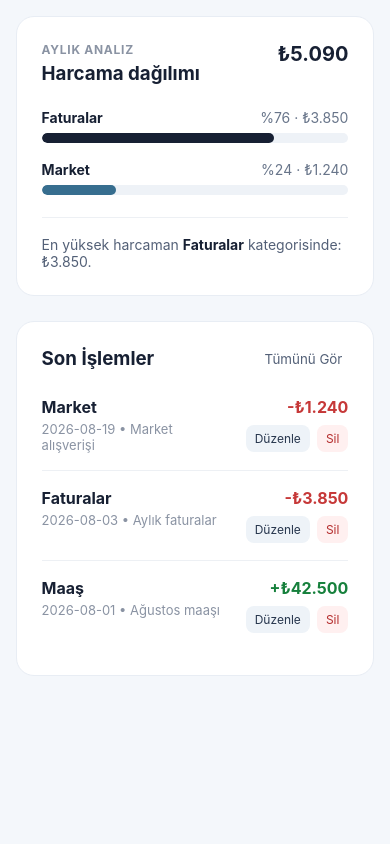
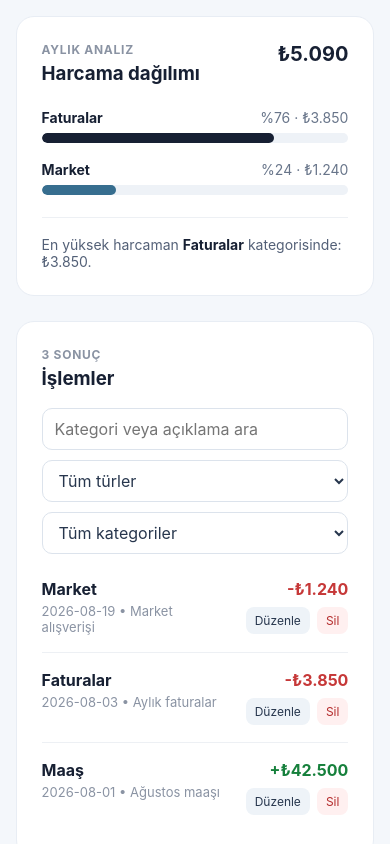
Before and after one commit to ahmet58aa-ai/butce-kocu, a React (Vite) app: page / in a window 390 px wide. Shown: the part 1321-2165 px from the top of the page. Before the commit the page ends 2077 px from the top, so only its background shows below. Built offline with nearby package versions, Linux system fonts and the light colour scheme.

Commit message:
feat: add transaction search and filters

```diff
--- a/src/App.css
+++ b/src/App.css
@@ -358,6 +358,43 @@ main {
   padding: 25px;
 }
 
+.transaction-filters {
+  display: grid;
+  grid-template-columns: minmax(220px, 1fr) 170px 190px;
+  gap: 10px;
+  margin: 18px 0 8px;
+}
+
+.transaction-filters input,
+.transaction-filters select {
+  width: 100%;
+  height: 42px;
+  border: 1px solid #dce3ec;
+  border-radius: 10px;
+  padding: 0 12px;
+  background: white;
+  color: #27364d;
+  font: inherit;
+  outline: none;
+}
+
+.transaction-filters input:focus,
+.transaction-filters select:focus {
+  border-color: #536077;
+}
+
+.sr-only {
+  position: absolute;
+  width: 1px;
+  height: 1px;
+  padding: 0;
+  margin: -1px;
+  overflow: hidden;
+  clip: rect(0, 0, 0, 0);
+  white-space: nowrap;
+  border: 0;
+}
+
 .section-title {
   display: flex;
   justify-content: space-between;
@@ -636,6 +673,10 @@ main {
     min-width: 110px;
   }
 
+  .transaction-filters {
+    grid-template-columns: 1fr;
+  }
+
   .expense-analysis .section-title,
   .category-meta {
     align-items: flex-start;
--- a/src/App.jsx
+++ b/src/App.jsx
@@ -48,6 +48,9 @@ function App() {
   })
   const [isBudgetModalOpen, setIsBudgetModalOpen] = useState(false)
   const [budgetInput, setBudgetInput] = useState('')
+  const [searchTerm, setSearchTerm] = useState('')
+  const [typeFilter, setTypeFilter] = useState('all')
+  const [categoryFilter, setCategoryFilter] = useState('all')
 
   const [form, setForm] = useState({
     amount: '',
@@ -104,6 +107,27 @@ function App() {
       }))
       .sort((a, b) => b.amount - a.amount)
   }, [monthlyTransactions, totalExpense])
+
+  const availableCategories = useMemo(() => {
+    return [...new Set(monthlyTransactions.map((item) => item.category))]
+      .sort((a, b) => a.localeCompare(b, 'tr'))
+  }, [monthlyTransactions])
+
+  const filteredTransactions = useMemo(() => {
+    const normalizedSearch = searchTerm.trim().toLocaleLowerCase('tr-TR')
+
+    return monthlyTransactions.filter((item) => {
+      const matchesType = typeFilter === 'all' || item.type === typeFilter
+      const matchesCategory =
+        categoryFilter === 'all' || item.category === categoryFilter
+      const searchableText = `${item.category} ${item.note || ''}`
+        .toLocaleLowerCase('tr-TR')
+      const matchesSearch =
+        !normalizedSearch || searchableText.includes(normalizedSearch)
+
+      return matchesType && matchesCategory && matchesSearch
+    })
+  }, [monthlyTransactions, searchTerm, typeFilter, categoryFilter])
 
   const balance = totalIncome - totalExpense
   const budgetLimit = monthlyBudgets[selectedMonth] || 0
@@ -412,19 +436,66 @@ function App() {
 
         <section className="transactions">
           <div className="section-title">
-            <h3>Son İşlemler</h3>
-            <button>Tümünü Gör</button>
+            <div>
+              <p className="section-eyebrow">{filteredTransactions.length} sonuç</p>
+              <h3>İşlemler</h3>
+            </div>
           </div>
 
-          {monthlyTransactions.length === 0 && (
+          <div className="transaction-filters">
+            <label className="search-field">
+              <span className="sr-only">İşlemlerde ara</span>
+              <input
+                type="search"
+                value={searchTerm}
+                onChange={(event) => setSearchTerm(event.target.value)}
+                placeholder="Kategori veya açıklama ara"
+              />
+            </label>
+
+            <label>
+              <span className="sr-only">İşlem türü</span>
+              <select
+                value={typeFilter}
+                onChange={(event) => setTypeFilter(event.target.value)}
+              >
+                <option value="all">Tüm türler</option>
+                <option value="income">Gelirler</option>
+                <option value="expense">Giderler</option>
+              </select>
+            </label>
+
+            <label>
+              <span className="sr-only">Kategori</span>
+              <select
+                value={categoryFilter}
+                onChange={(event) => setCategoryFilter(event.target.value)}
+              >
+                <option value="all">Tüm kategoriler</option>
+                {availableCategories.map((category) => (
+                  <option key={category} value={category}>{category}</option>
+                ))}
+              </select>
+            </label>
+          </div>
+
+          {filteredTransactions.length === 0 && (
             <div className="empty-state">
-              <span>📅</span>
-              <strong>{formatMonth(selectedMonth)} için işlem yok</strong>
-              <p>Bu aya ait ilk gelir veya harcamanı ekleyebilirsin.</p>
+              <span>🔎</span>
+              <strong>
+                {monthlyTransactions.length === 0
+                  ? `${formatMonth(selectedMonth)} için işlem yok`
+                  : 'Filtrelere uygun işlem bulunamadı'}
+              </strong>
+              <p>
+                {monthlyTransactions.length === 0
+                  ? 'Bu aya ait ilk gelir veya harcamanı ekleyebilirsin.'
+                  : 'Arama metnini veya filtreleri değiştirmeyi dene.'}
+              </p>
             </div>
           )}
 
-          {monthlyTransactions.map((transaction) => (
+          {filteredTransactions.map((transaction) => (
             <div className="transaction" key={transaction.id}>
               <div>
                 <strong>{transaction.category}</strong>
```
